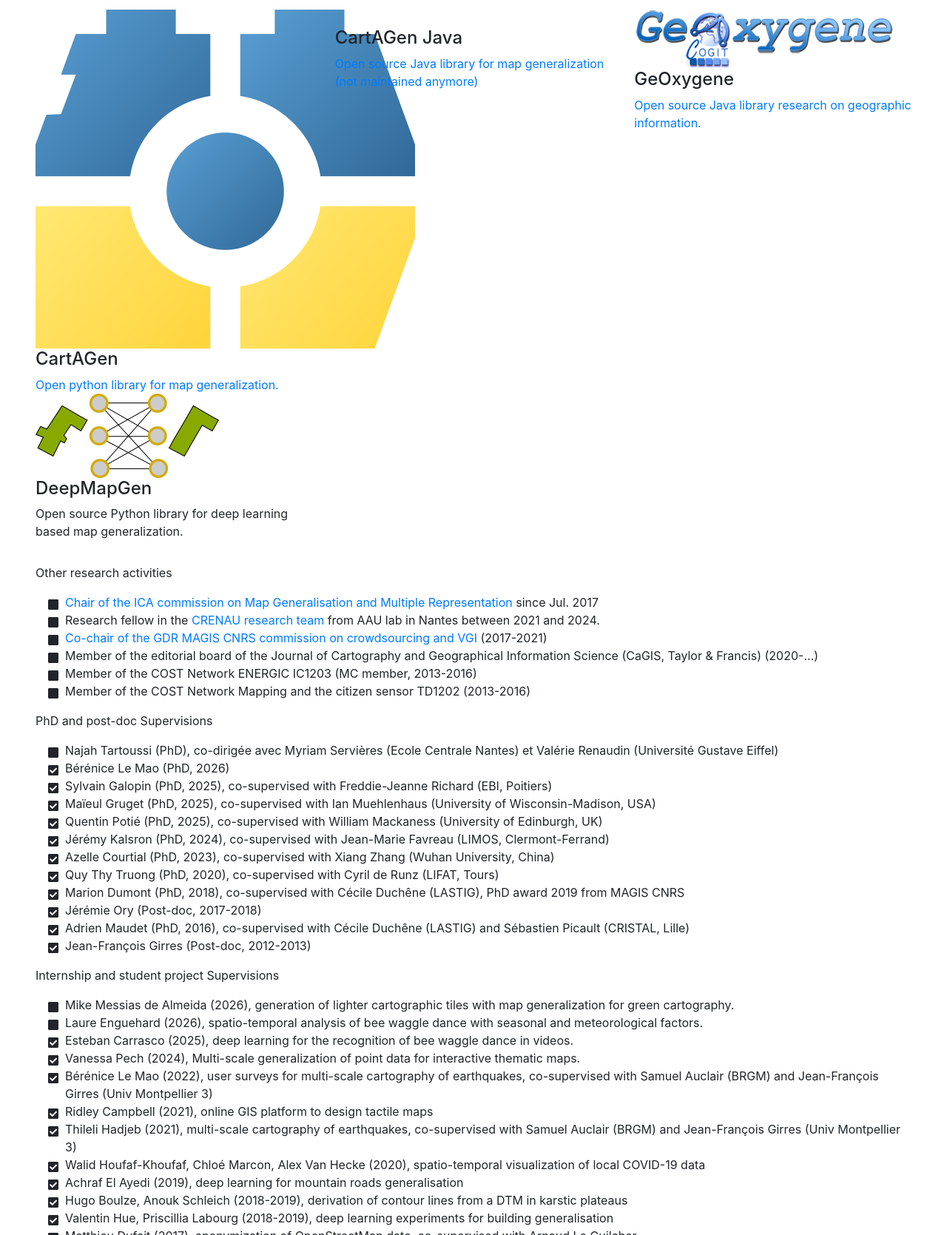
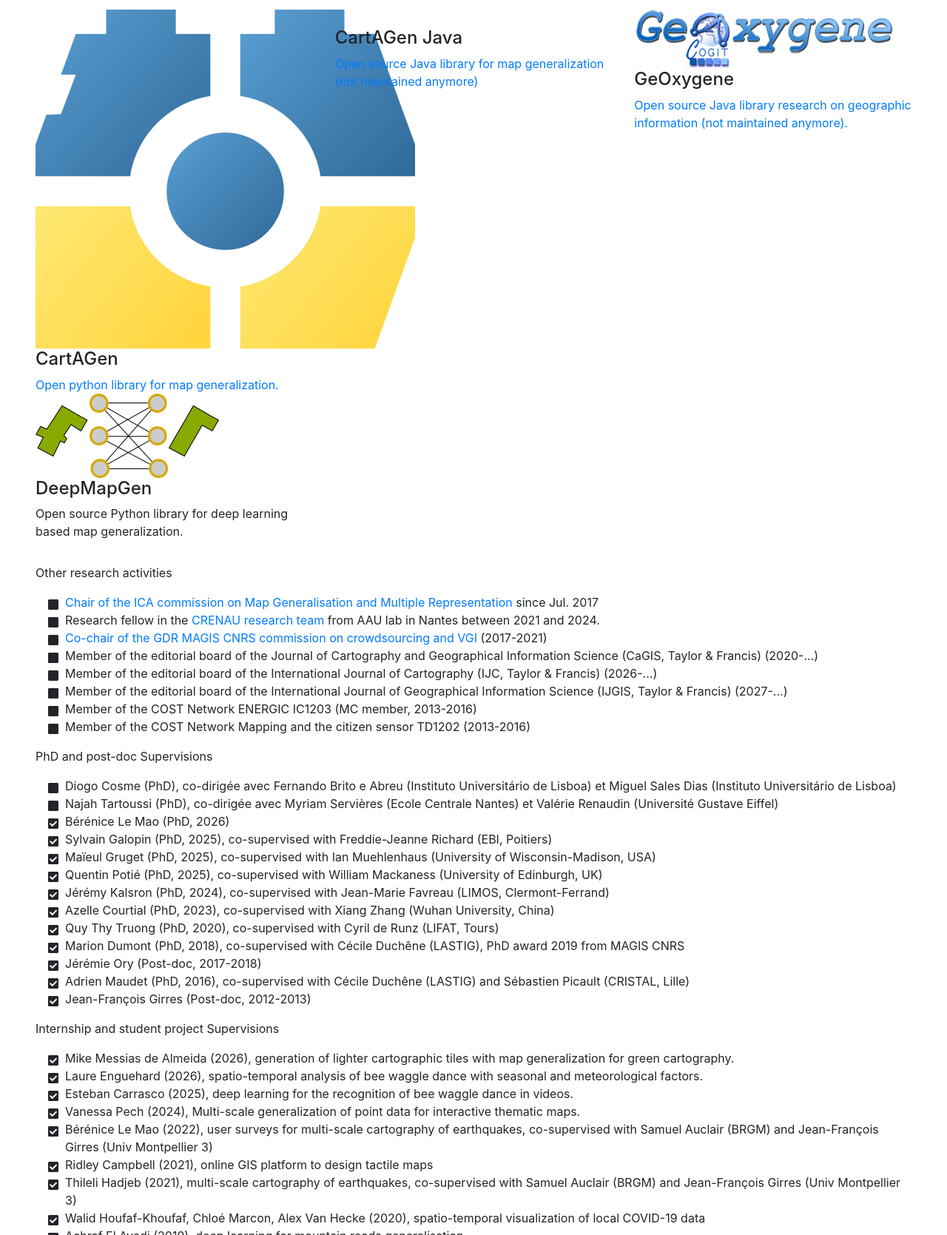
Before and after one commit to gtouya/guillaume-touya, a website with bundled scripts: page index.html in a window 1280 px wide. Shown: the part 6481-8150 px from the top of the page at 74% size. Built offline with nearby package versions, Linux system fonts and the light colour scheme; no server answers; files whose address does not match are found by name; a web font is replaced by a local one.

Commit message:
Update index.html

```diff
--- a/index.html
+++ b/index.html
@@ -680,7 +680,7 @@
                 <img src="img/icons/Geoxygene-logo.png" alt="" class="icon">
               </div>
               <h4 class="heading">GeOxygene</h4>
-              <a class="description" href="https://github.com/IGNF/geoxygene">Open source Java library research on geographic information.</a>
+              <a class="description" href="https://github.com/IGNF/geoxygene">Open source Java library research on geographic information (not maintained anymore).</a>
             </div>
           </div>
           <div class="col-md-4">
@@ -724,6 +724,18 @@
             Membre du comité éditorial du Journal of Cartography and Geographical Information Science (CaGIS, Taylor & Francis) (2020-...)</li>
           <li class="lang-en">
             <i class="fa-li fa fa-square"></i>
+            Member of the editorial board of the International Journal of Cartography (IJC, Taylor & Francis) (2026-...)</li>
+          <li class="lang-fr">
+            <i class="fa-li fa fa-square"></i>
+            Membre du comité éditorial du International Journal of Cartography (IJC, Taylor & Francis) (2026-...)</li>
+          <li class="lang-en">
+            <i class="fa-li fa fa-square"></i>
+            Member of the editorial board of the International Journal of Geographical Information Science (IJGIS, Taylor & Francis) (2027-...)</li>
+          <li class="lang-fr">
+            <i class="fa-li fa fa-square"></i>
+            Membre du comité éditorial du International Journal of Geographical Information Science (IJGIS, Taylor & Francis) (2027-...)</li>
+          <li class="lang-en">
+            <i class="fa-li fa fa-square"></i>
             Member of the COST Network ENERGIC IC1203 (MC member, 2013-2016)</li>
           <li class="lang-fr">
             <i class="fa-li fa fa-square"></i>
@@ -739,6 +751,12 @@
         <div class="subheading mb-3 mt-3 lang-en">PhD and post-doc Supervisions</div>
         <div class="subheading mb-3 mt-3 lang-fr">Thèses et post-doc encadrés</div>
         <ul class="fa-ul mb-1">
+          <li class="lang-en">
+          <i class="fa-li fa fa-square"></i>
+              Diogo Cosme (PhD), co-dirigée avec Fernando Brito e Abreu (Instituto Universitário de Lisboa) et Miguel Sales Dias (Instituto Universitário de Lisboa)</li>
+          <li class="lang-fr">
+          <i class="fa-li fa fa-square"></i>
+              Diogo Cosme (PhD), co-supervised with Prof. Fernando Brito e Abreu (Instituto Universitário de Lisboa) and Prof. Miguel Sales Dias (Instituto Universitário de Lisboa)</li>
           <li class="lang-en">
           <i class="fa-li fa fa-square"></i>
               Najah Tartoussi (PhD), co-dirigée avec Myriam Servières (Ecole Centrale Nantes) et Valérie Renaudin (Université Gustave Eiffel)</li>
@@ -817,11 +835,11 @@
         <div class="subheading mb-3 mt-3 lang-fr">Encadrement de stagiaires et projets d'étudiants</div>
         <ul class="fa-ul mb-1">
           <li>
-            <i class="fa-li fa fa-square"></i>
+            <i class="fa-li fa fa-check-square"></i>
             Mike Messias de Almeida (2026), generation of lighter cartographic tiles with map generalization for green cartography.</li>
           <li>
           <li>
-            <i class="fa-li fa fa-square"></i>
+            <i class="fa-li fa fa-check-square"></i>
             Laure Enguehard (2026), spatio-temporal analysis of bee waggle dance with seasonal and meteorological factors.</li>
           <li>
           <li>
```
